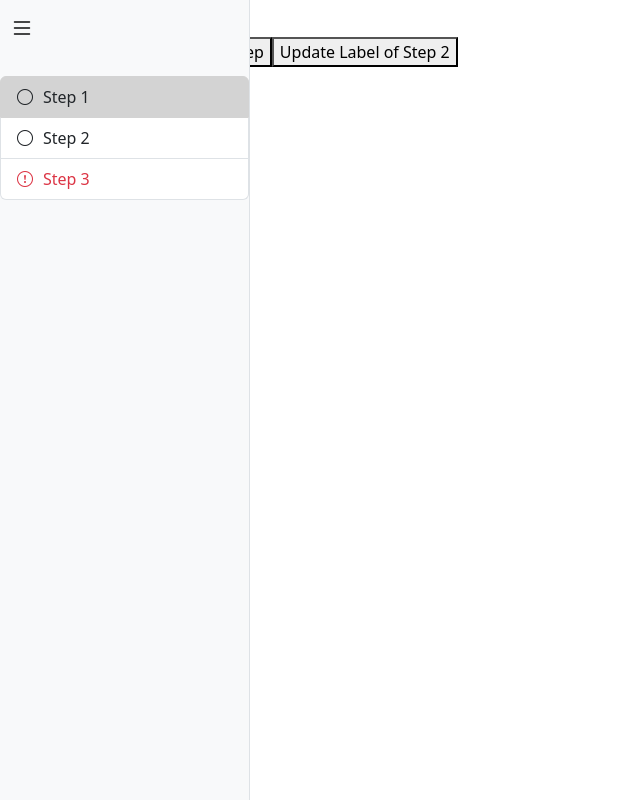
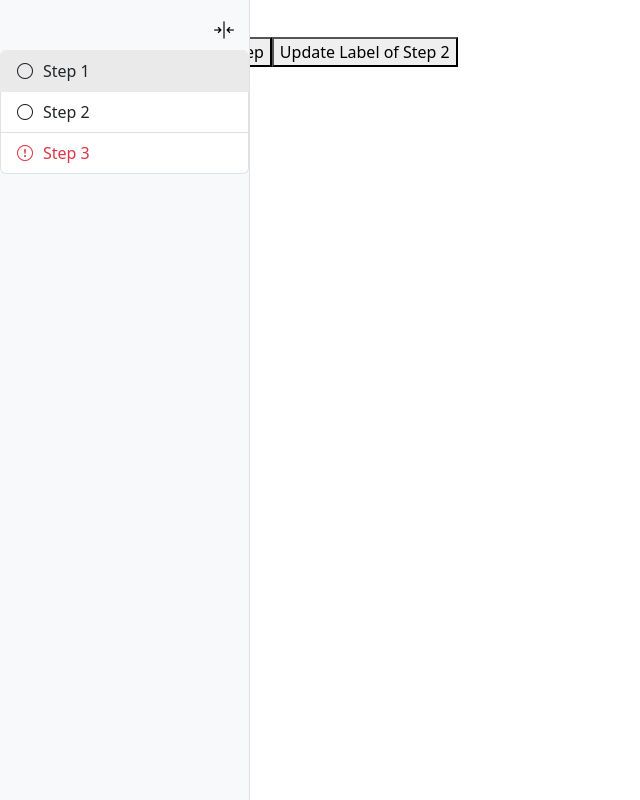
Before and after one commit to burger-mtbkr/step-panel, a React (Create React App) app in the folder code/: page / in a window 1280 px wide. Shown: the whole page, without its empty margins (0-640 px from the left). Built offline with nearby package versions, Linux system fonts and the light colour scheme.

Commit message:
Fix  icon

```diff
--- a/code/src/components/StepIndicator.css
+++ b/code/src/components/StepIndicator.css
@@ -1,5 +1,5 @@
 /* StepIndicator.css */
-.step-indicator {
+.step-indicator.vertical {
     width: 250px;
     position: absolute;
     left: 0;
@@ -11,24 +11,46 @@
     transition: width 0.3s, background-color 0.3s;
 }
 
-.step-indicator.collapsed {
+.step-indicator.vertical.collapsed {
     width: 50px;
-    background-color: lightgrey;
+    background-color: rgb(234, 234, 234) !important;
+}
+
+.step-indicator.horizontal {
+    width: auto;
+    background: none;
+    border: none;
+    display: flex;
+}
+
+.toggle-container {
+    display: flex;
+    justify-content: flex-end;
+    padding: 10px;
 }
 
 .toggle-button {
     background: none;
     border: none;
-    font-size: 24px;
-    padding: 10px;
+    font-size: 20px;
+    /* Adjust the font size to match the previous hamburger icon size */
+    padding: 5px;
+    /* Adjust padding for better fit */
     cursor: pointer;
     display: flex;
     justify-content: center;
     align-items: center;
+    position: absolute;
+    top: 10px;
+    right: 10px;
+    /* Move the button to the top right corner */
+    z-index: 1;
+    /* Ensure the button is above other elements */
 }
 
 .step-list {
-    padding-top: 20px;
+    padding-top: 30px;
+    width: 100%;
 }
 
 .step-list .list-group-item {
@@ -39,6 +61,6 @@
 }
 
 .active-step {
-    background-color: lightgrey !important;
-    border-color: lightgrey !important;
+    background-color:rgb(234, 234, 234) !important;
+    border-color: rgb(234, 234, 234) !important;
 }
--- a/code/src/components/StepIndicator.tsx
+++ b/code/src/components/StepIndicator.tsx
@@ -26,13 +26,16 @@ const StepIndicator: React.FC<StepIndicatorProps> = ({ steps, activeStepId, onSt
   };
 
   return (
-    <div className={`step-indicator ${collapsed ? 'collapsed' : ''}`}>
-      <button className="toggle-button" onClick={toggleCollapsed}>
-        <i className="bi bi-list"></i>
+    <div className={`step-indicator ${collapsed ? 'collapsed' : ''} ${orientation}`}>
+      {orientation === 'vertical' && (
+        <div className="toggle-container">
+          <button className="toggle-button" onClick={toggleCollapsed} aria-label="Toggle Panel">
+            <i className={`bi ${collapsed ? 'bi-arrows-expand-vertical' : 'bi-arrows-collapse-vertical'}`}></i>
           </button>
-      {!collapsed && (
+        </div>
+      )}
       <ListGroup horizontal={orientation === 'horizontal'} className="step-list">
-          {steps.map(step => {
+        {!collapsed && steps.map(step => {
           let iconClass = 'bi bi-circle';
           if (step.hasError) {
             iconClass = 'bi bi-exclamation-circle text-danger';
@@ -54,7 +57,6 @@ const StepIndicator: React.FC<StepIndicatorProps> = ({ steps, activeStepId, onSt
           );
         })}
       </ListGroup>
-      )}
     </div>
   );
 };
```
Also changed, not shown: 1 other file (tests, documents, lock files or other folders). Lines whose indentation alone changed are shown as unchanged.
